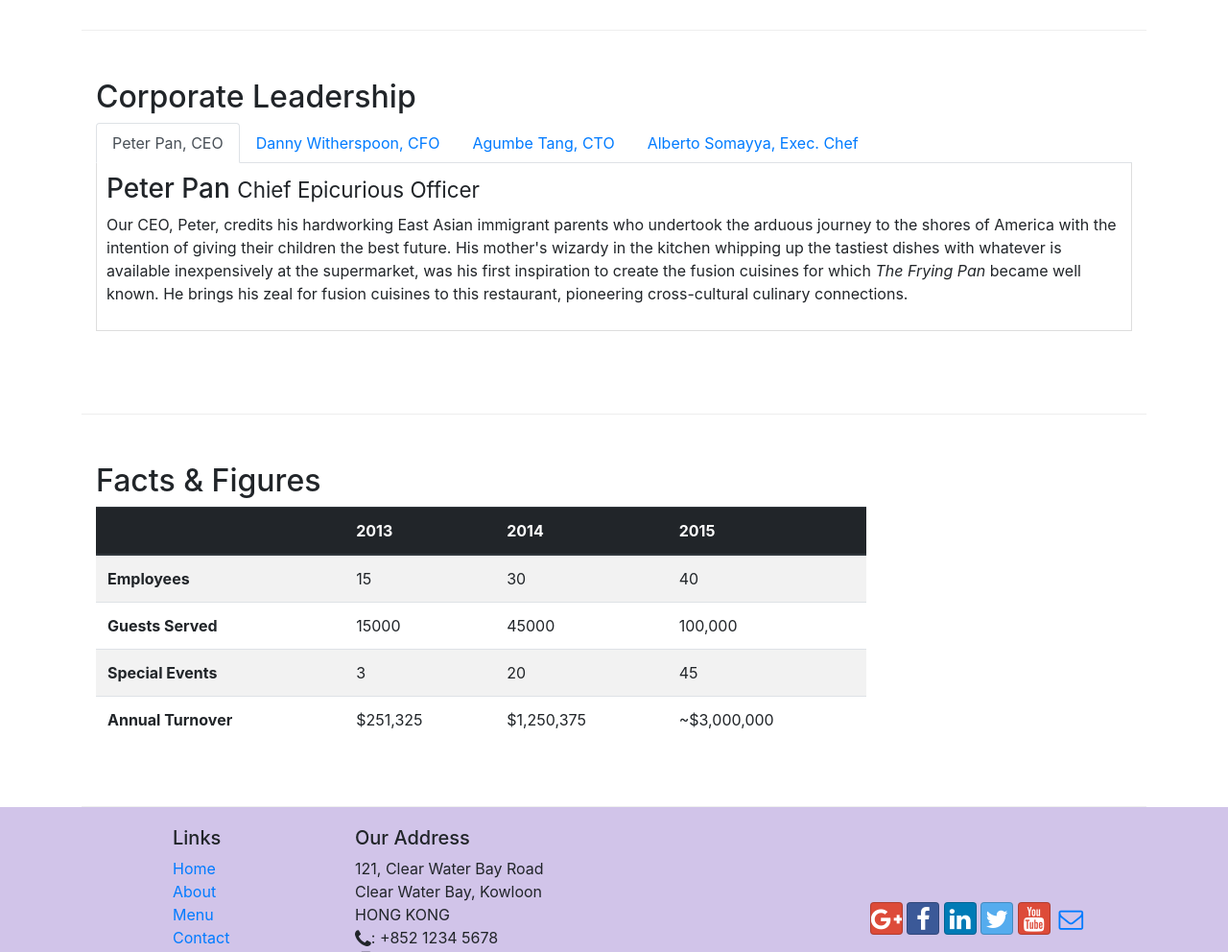
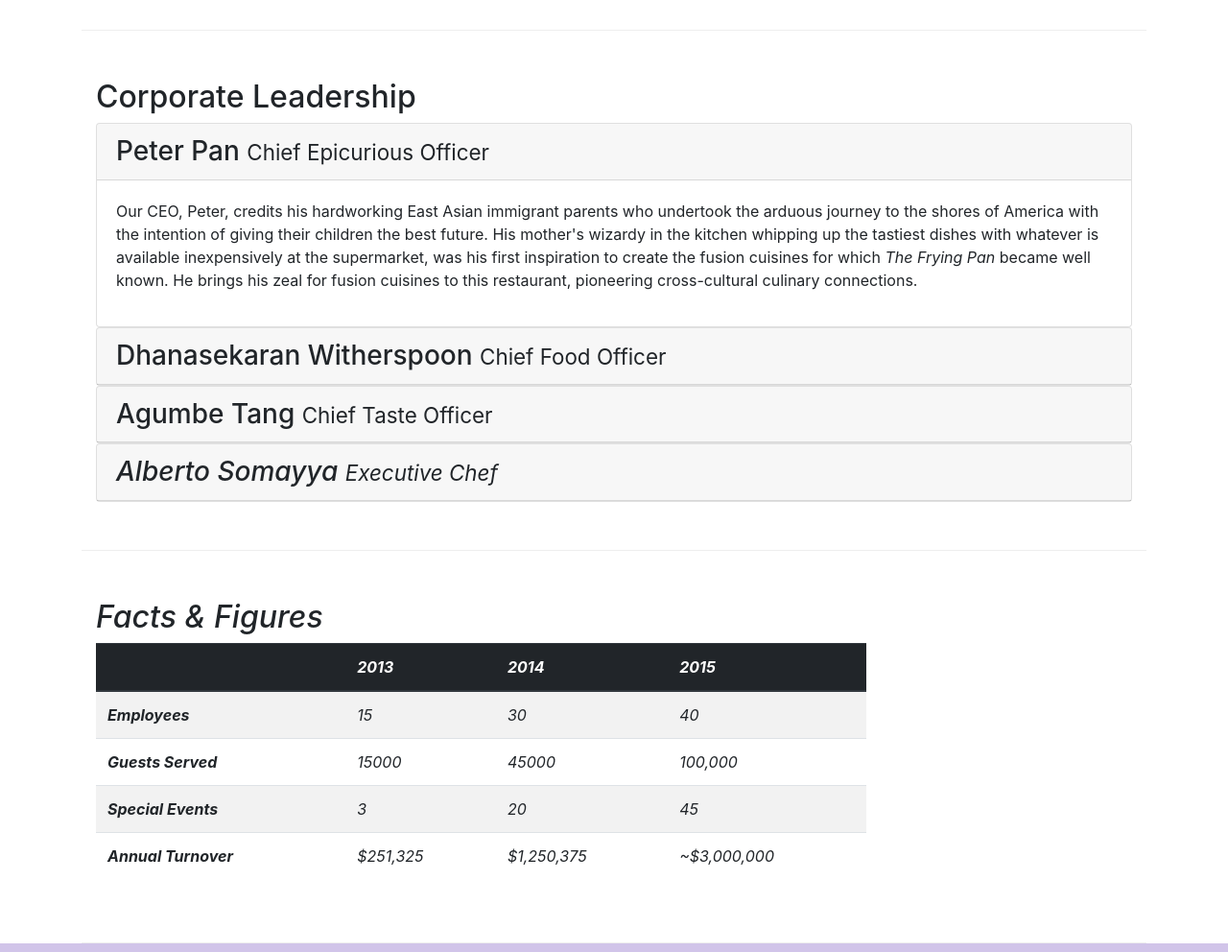
Before and after one commit to Debasnan10/BootstrapTraining, a website: page aboutus.html in a window 1280 px wide. Shown: the part 940-1932 px from the top of the page at 96% size. Drawn offline with nearby package versions, Linux system fonts and the light colour scheme.

Commit message:
Accordion

```diff
--- a/aboutus.html
+++ b/aboutus.html
@@ -97,47 +97,69 @@
         <div class="row row-content">
             <div class="col-12">
                 <h2>Corporate Leadership</h2>
-                <ul class="nav nav-tabs">
-                    <li class="nav-item">
-                        <a class="nav-link active" href="#peter" role="tab"
-                          data-toggle="tab">Peter Pan, CEO</a>
-                    </li>
-                    <li class="nav-item">
-                        <a class="nav-link" href="#danny" role="tab"
-                          data-toggle="tab">Danny Witherspoon, CFO</a>
-                    </li>
-                    <li class="nav-item">
-                        <a class="nav-link" href="#agumbe"role="tab"
-                          data-toggle="tab">Agumbe Tang, CTO</a>
-                    </li>
-                    <li class="nav-item">
-                        <a class="nav-link" href="#alberto" role="tab"
-                          data-toggle="tab">Alberto Somayya, Exec. Chef</a>
-                    </li>
-                </ul>
 
-                <div class="tab-content">
-                    <div role="tabpanel" class="tab-pane fade show active" id="peter">
-                        <h3>Peter Pan <small>Chief Epicurious Officer</small></h3>
-                        <p class="d-none d-sm-block">Our CEO, Peter, credits his hardworking East Asian immigrant parents who undertook the arduous journey to the shores of America with the intention of giving their children the best future. His mother's wizardy in the kitchen whipping up the tastiest dishes with whatever is available inexpensively at the supermarket, was his first inspiration to create the fusion cuisines for which <em>The Frying Pan</em> became well known. He brings his zeal for fusion cuisines to this restaurant, pioneering cross-cultural culinary connections.</p>
+
+                <div id="accordion">
+                    <div class="card">
+                        <div class="card-header" role="tab" id="peterhead">
+                            <h3 class="mb-0">
+                                <a data-toggle="collapse" data-target="#peter">
+                                    Peter Pan <small>Chief Epicurious Officer</small>
+                                </a>
+                            </h3>
+                        </div>
+                        <div role="tabpanel" class="collapse show" id="peter" data-parent="#accordion">
+                            <div class="card-body">
+                                <p class="d-none d-sm-block">Our CEO, Peter, credits his hardworking East Asian immigrant parents who undertook the arduous journey to the shores of America with the intention of giving their children the best future. His mother's wizardy in the kitchen whipping up the tastiest dishes with whatever is available inexpensively at the supermarket, was his first inspiration to create the fusion cuisines for which <em>The Frying Pan</em> became well known. He brings his zeal for fusion cuisines to this restaurant, pioneering cross-cultural culinary connections.</p>
+                            </div>
+                        </div>
                     </div>
 
-                    <div role="tabpanel" class="tab-pane fade" id="danny">
-                        <h3>Dhanasekaran Witherspoon <small>Chief Food Officer</small></h3>
-                        <p class="d-none d-sm-block">Our CFO, Danny, as he is affectionately referred to by his colleagues, comes from a long established family tradition in farming and produce. His experiences growing up on a farm in the Australian outback gave him great appreciation for varieties of food sources. As he puts it in his own words, <em>Everything that runs, wins, and everything that stays, pays!</em></p>
+                    <div class="card">
+                        <div class="card-header" role="tab" id="dannyhead">
+                            <h3 class="mb-0">
+                                <a class="collapsed" data-toggle="collapse" data-target="#danny">
+                                    Dhanasekaran Witherspoon <small>Chief Food Officer</small>
+                                </a>
+                            </h3>
+                        </div>
+                        <div class="collapse" id="danny" data-parent="#accordion">
+                            <div class="card-body">
+                                <p class="d-none d-sm-block">Our CFO, Danny, as he is affectionately referred to by his colleagues, comes from a long established family tradition in farming and produce. His experiences growing up on a farm in the Australian outback gave him great appreciation for varieties of food sources. As he puts it in his own words, <em>Everything that runs, wins, and everything that stays, pays!</em></p>
+                            </div>
+                        </div>
                     </div>
 
-                    <div role="tabpanel" class="tab-pane fade" id="agumbe">
-                        <h3>Agumbe Tang <small>Chief Taste Officer</small></h3>
-                        <p class="d-none d-sm-block">Blessed with the most discerning gustatory sense, Agumbe, our CTO, personally ensures that every dish that we serve meets his exacting tastes. Our chefs dread the tongue lashing that ensues if their dish does not meet his exacting standards. He lives by his motto, <em>You click only if you survive my lick.</em></p>
+                    <div class="card">
+                        <div class="card-header" role="tab" id="agumbehead">
+                            <h3 class="mb-0">
+                                <a class="collapsed" data-toggle="collapse" data-target="#agumbe">
+                                    Agumbe Tang <small>Chief Taste Officer</small>
+                                </a>
+                            </h3>
+                        </div>
+                        <div class="collapse" id="agumbe" data-parent="#accordion">
+                            <div class="card-body">
+                                <p class="d-none d-sm-block">Blessed with the most discerning gustatory sense, Agumbe, our CTO, personally ensures that every dish that we serve meets his exacting tastes. Our chefs dread the tongue lashing that ensues if their dish does not meet his exacting standards. He lives by his motto, <em>You click only if you survive my lick.</p>
+                            </div>
+                        </div>
                     </div>
 
-                    <div role="tabpanel" class="tab-pane fade" id="alberto">
-                        <h3>Alberto Somayya <small>Executive Chef</small></h3>
-                        <p class="d-none d-sm-block">Award winning three-star Michelin chef with wide International experience having worked closely with whos-who in the culinary world, he specializes in creating mouthwatering Indo-Italian fusion experiences. He says, <em>Put together the cuisines from the two craziest cultures, and you get a winning hit! Amma Mia!</em></p>
+                    <div class="card">
+                            <div class="card-header" role="tab" id="albertohead">
+                            <h3 class="mb-0">
+                                <a class="collapsed" data-toggle="collapse" data-target="#alberto">
+                                    Alberto Somayya <small>Executive Chef</small>
+                                </a>
+                            </h3>
+                        </div>
+                        <div class="collapse" id="alberto" data-parent="#accordion">
+                            <div class="card-body">
+                                <p class="d-none d-sm-block">Award winning three-star Michelin chef with wide International experience having worked closely with whos-who in the culinary world, he specializes in creating mouthwatering Indo-Italian fusion experiences. He says, <em>Put together the cuisines from the two craziest cultures, and you get a winning hit! Amma Mia!</em></p>
+                            </div>
+                        </div>
                     </div>
                 </div>
-
             </div>
        </div>
        <div class="row row-content">
```
